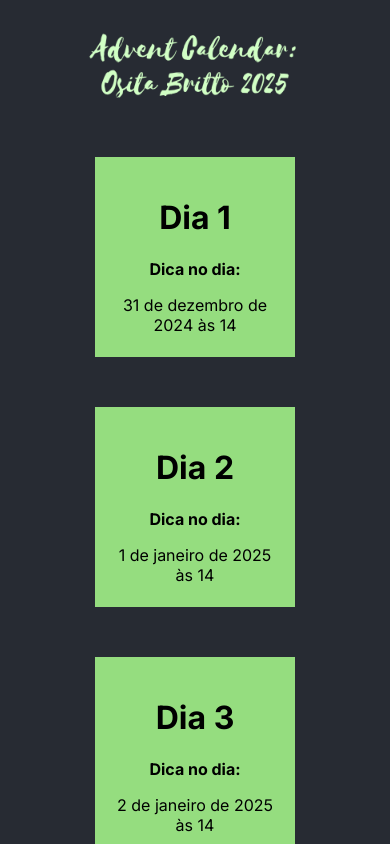
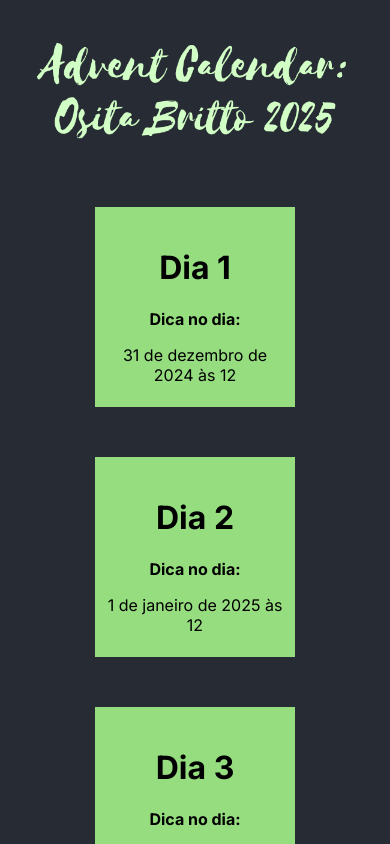
Before and after one commit to JMalheiros/ositas-birthday-2025, a React (Create React App) app: page /calendar in a window 390 px wide. Shown: the top 844 px of the page. Built offline with nearby package versions, Linux system fonts and the light colour scheme.

Commit message:
feat/add_clues_to_advent_calendar

```diff
--- a/src/assets/css/shared.css
+++ b/src/assets/css/shared.css
@@ -71,6 +71,6 @@
 
 @media only screen and (max-width: 600px) {
   .image-style {
-    height: 100px;
+    height: 150px;
   }
 }
--- a/src/components/AdventCalendar/AdventCalendar.css
+++ b/src/components/AdventCalendar/AdventCalendar.css
@@ -25,7 +25,17 @@
   margin: 25px;
   text-align: center;
   align-content: center;
-  padding: 20px;
+  padding: 20px 10px;
+}
+
+.clue-visible{
+  background-color: whitesmoke !important;
+  align-content: start !important;
+}
+
+.clue{
+  margin: 0;
+  font-size: 15px;
 }
 
 @media only screen and (max-width: 600px) {
--- a/src/components/AdventCalendar/AdventCalendar.jsx
+++ b/src/components/AdventCalendar/AdventCalendar.jsx
@@ -3,6 +3,16 @@
 import adventImage from "../../assets/img/advent-calendar.png";
 
 const AdventCalendar = () => {
+  const cluesArray = [
+    "Uma gota num oceano é pequena, mas para alguns, é bastante",
+    "Rosas são vermelhas, violetas são azuis, seu sorriso me ilumina, sua bunda me seduz",
+    "São suas, você as ganhou",
+    "Nem sempre vamos conseguir combinar, eu prefiro EXO",
+    "Outro presente clichê de casal",
+    "Eu sempre achei que a primeira coisa era a base",
+    "Do tamanho perfeito para guardar quase tudo que você ganhou"
+  ];
+
   const calendar = () => {
     const days = [];
     for (let i = 1; i <= 7; i++) {
@@ -15,7 +25,7 @@
     return days;
   }
   const calendarDay = (day) => {
-    var clueTime = new Date("December 30, 2024, 14:00:00");
+    var clueTime = new Date("December 30, 2024, 12:00:00");
     clueTime.setDate(clueTime.getDate() + day);
     const formattedTime = clueTime.toLocaleString("pt-BR", {
       year: "numeric",
@@ -23,13 +33,29 @@
       day: "numeric",
       hour: "numeric",
     });
+
+    const clueIsVisible = new Date() >= clueTime;
+
     return (
-      <div className="calendar-day">
-        <h1>Dia {day}</h1>
-        <b>Dica no dia: </b>
-        <p>
-          {formattedTime}
-        </p>
+      <div className={"calendar-day" + (clueIsVisible ? " clue-visible" : "")}>
+        {clueIsVisible ? (
+          <>
+            <h3>Dia {day}</h3>
+            <b>Dica: </b>
+            <p className="clue">
+              {cluesArray[day - 1]}
+            </p>
+          </>
+          ) : (
+            <>
+              <h1>Dia {day}</h1>
+              <b>Dica no dia: </b>
+              <p>
+                {formattedTime}
+              </p>
+            </>
+          )
+        }
       </div>
     )
   }
--- a/src/components/CountDownTimer/CountDownTimer.jsx
+++ b/src/components/CountDownTimer/CountDownTimer.jsx
@@ -4,7 +4,7 @@
 import image2 from "../../assets/img/title2.png";
 
 const CountdownTimer = () => {
-  const today = new Date();
+  const today = useMemo(() => new Date(), []);
   today.setHours(0, 0, 0, 0);
   var spDate = today;
 
@@ -12,7 +12,7 @@
   const spEventDate = useMemo(() =>
     (today < new Date("December 31, 2024")) ?
       spDate :
-      spDate.setDate(spDate.getDate() + 1), []);
+      spDate.setDate(spDate.getDate() + 1), [today, spDate]);
   const defaultRemainingTime = eventDate.getTime() - new Date().getTime();
 
   const [birthdayTimeRemaining, setBirthdayTimeRemaining] = useState(defaultRemainingTime);
```
